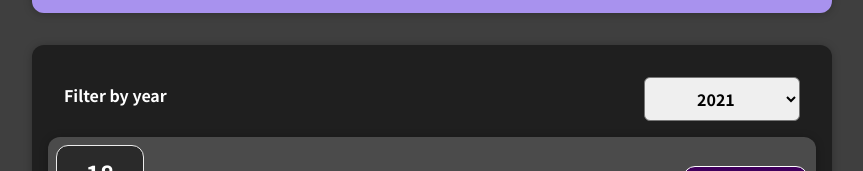
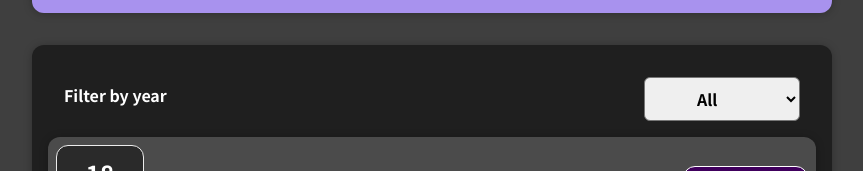
Before and after one commit to IrvingWash/Expense-Tracker, a React (Create React App) app: page / in a window 1280 px wide. Shown: the part 291-462 px from the top of the page, without its empty margins (208-1071 px from the left). Built offline with nearby package versions, Linux system fonts and the light colour scheme.

Commit message:
added filtering

```diff
--- a/src/components/Expenses/ExpenseFilter.js
+++ b/src/components/Expenses/ExpenseFilter.js
@@ -10,6 +10,7 @@ const ExpenseFilter = (props) => {
       <div className="expenses-filter__control">
         <label>Filter by year</label>
         <select onChange={dropdownChangeHandler} value={props.selected}>
+          <option value="all">All</option>
           <option value="2023">2023</option>
           <option value="2022">2022</option>
           <option value="2021">2021</option>
--- a/src/components/Expenses/Expenses.js
+++ b/src/components/Expenses/Expenses.js
@@ -7,13 +7,23 @@ import Card from '../UI/Card';
 import ExpenseFilter from './ExpenseFilter';
 
 const Expenses = (props) => {
-  const [filteredYear, setFilteredYear] = useState('2021');
+  const [filteredYear, setFilteredYear] = useState('all');
 
   const filterChangeHandler = (selectedYear) => {
     setFilteredYear(selectedYear);
   };
 
-  const expenses = props.expenses.map((el) => {
+  let filteredExpenses = [];
+
+  if (filteredYear !== 'all') {
+    filteredExpenses = props.expenses.filter(
+      (el) => el.date.getFullYear().toString() === filteredYear
+    );
+  } else {
+    filteredExpenses = props.expenses;
+  }
+
+  const expenses = filteredExpenses.map((el) => {
     return (
       <ExpenseItem
         title={el.title}
```
